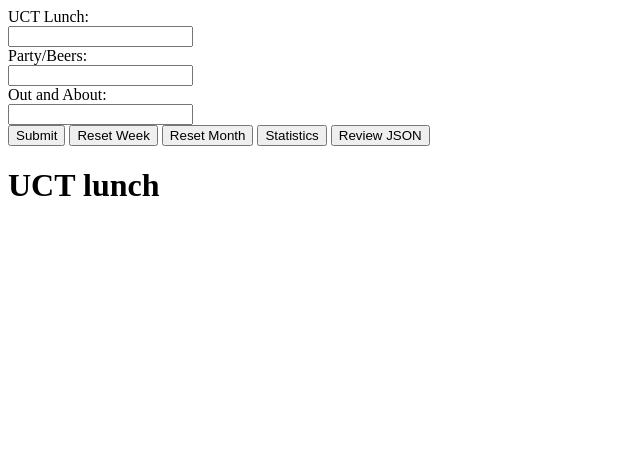
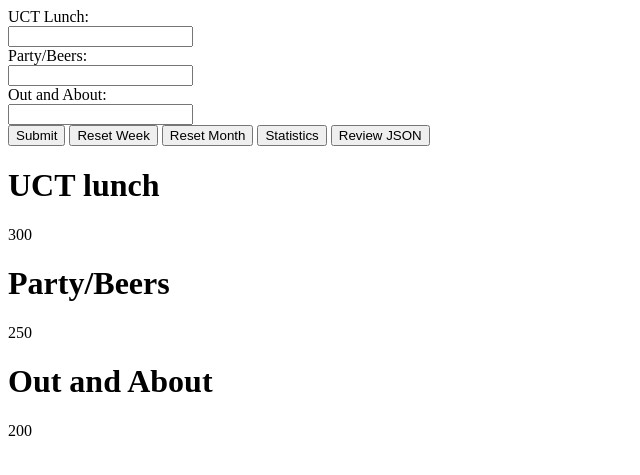
Before and after one commit to mrmangoz/mongodb-budget-website, a Flask app: page /index in a window 1280 px wide. Shown: the top 475 px of the page, without its empty margins (0-640 px from the left). Run offline with Flask 2, Linux system fonts and the light colour scheme; data that the repository does not hold is empty.

Commit message:
added running totals from mongo

```diff
--- a/functions.py
+++ b/functions.py
@@ -23,4 +23,6 @@ def runningTotals():
     cursor = current_week.find()
     for document in cursor:
         lunch += document["UCT_lunch"]
-    return lunch
+        party += document["party_beers"]
+        out_about += document["out_about"]
+    return lunch, party, out_about
--- a/server.py
+++ b/server.py
@@ -89,14 +89,15 @@ def submit():
 @app.route('/index', methods=['GET', 'POST'])
 def form():
     #form_values = []
-    #running_totals = functions.weekly_spendature()
+    running_totals = functions.runningTotals()
+    print(functions.runningTotals())
     UCT_lunch = 0
     party_beers = 0
     out_about = 0
     #current_week_json = functions.load_json_obj("current_week.json")
     #current_month_json = functions.load_json_obj("current_month.json")
     #day = len(current_week_json["Days"]) - 1
-    print(functions.runningTotals())
+
     try:
         #print(request.form['UCT_lunch'], "UCT lunch")
         UCT_lunch += float(request.form['UCT_lunch'])
@@ -113,12 +114,12 @@ def form():
         #current_week_json["Days"][day]["out_about"] = str(out_about)
     except:
         pass
-    output_lunch = totals['lunch'] - UCT_lunch #- running_totals[0]
-    output_party = totals['party'] - party_beers #- running_totals[1]
-    output_out = totals['out'] - out_about #- running_totals[2]
+    output_lunch = totals['lunch'] - UCT_lunch - running_totals[0]
+    output_party = totals['party'] - party_beers - running_totals[1]
+    output_out = totals['out'] - out_about - running_totals[2]
     #functions.write_json(current_week_json, "current_week.json")
     #functions.append_month(current_week_json, current_month_json)
     #print(current_month_json)
     #functions.write_json(current_month_json, "current_month.json")
-    #return render_template('index.html', lunch=output_lunch, party=output_party, out=output_out)
-    return render_template('index.html')
+    return render_template('index.html', lunch=output_lunch, party=output_party, out=output_out)
+    #return render_template('index.html')
--- a/templates/index.html
+++ b/templates/index.html
@@ -11,9 +11,9 @@
 	<input type="button" onClick="window.location.href='/stats'" value="Statistics"/>
 	<input type="button" onClick="window.location.href='/review-json'" value="Review JSON"/>
 	<h1>UCT lunch</h1>
-	<!--<body>{{lunch}}</body>
+	<body>{{lunch}}</body>
 	<h1>Party/Beers</h1>
 	<body>{{party}}</body>
 	<h1>Out and About</h1>
-	<body>{{out}}</body> -->
+	<body>{{out}}</body>
 </form>
```
